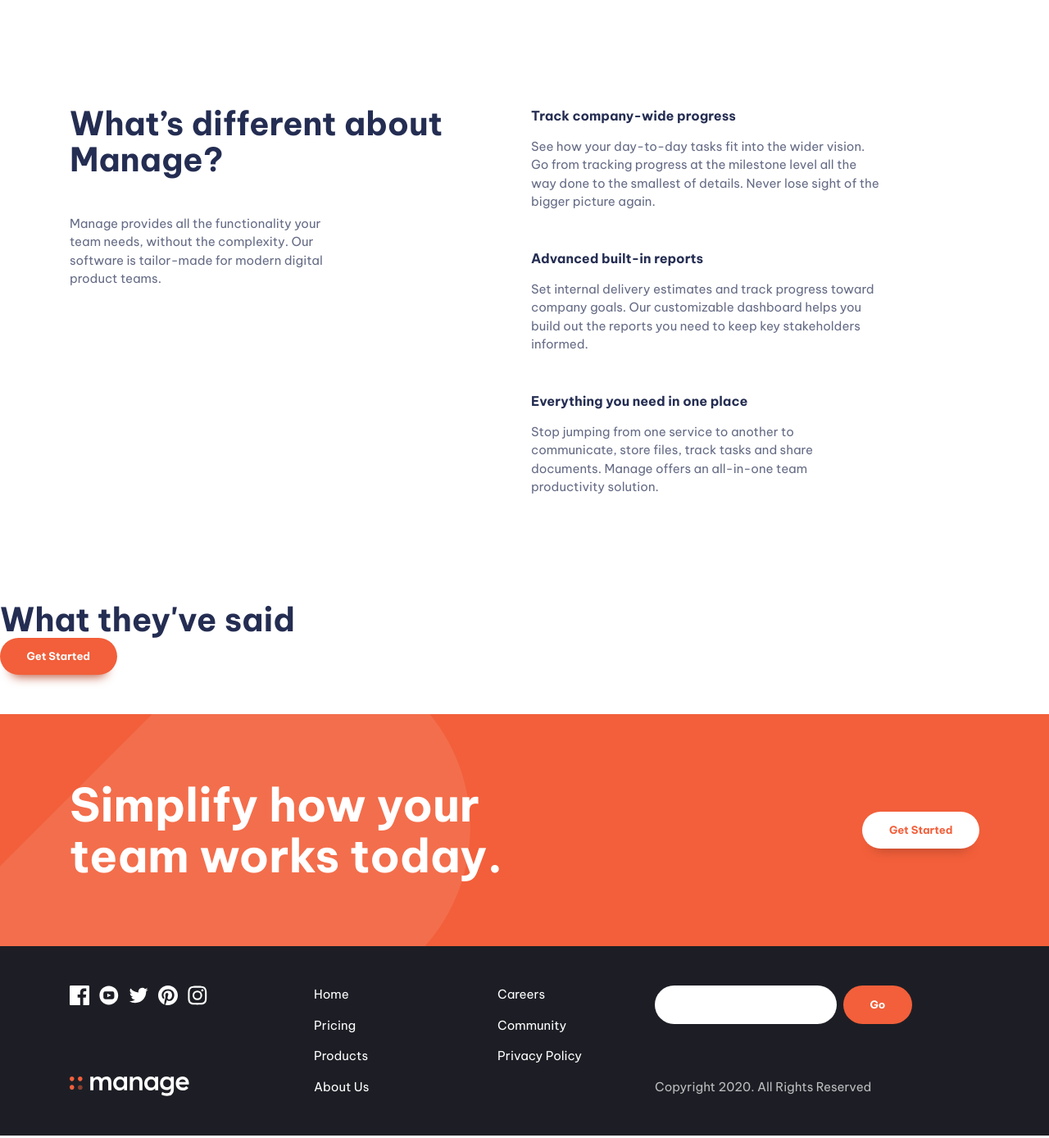
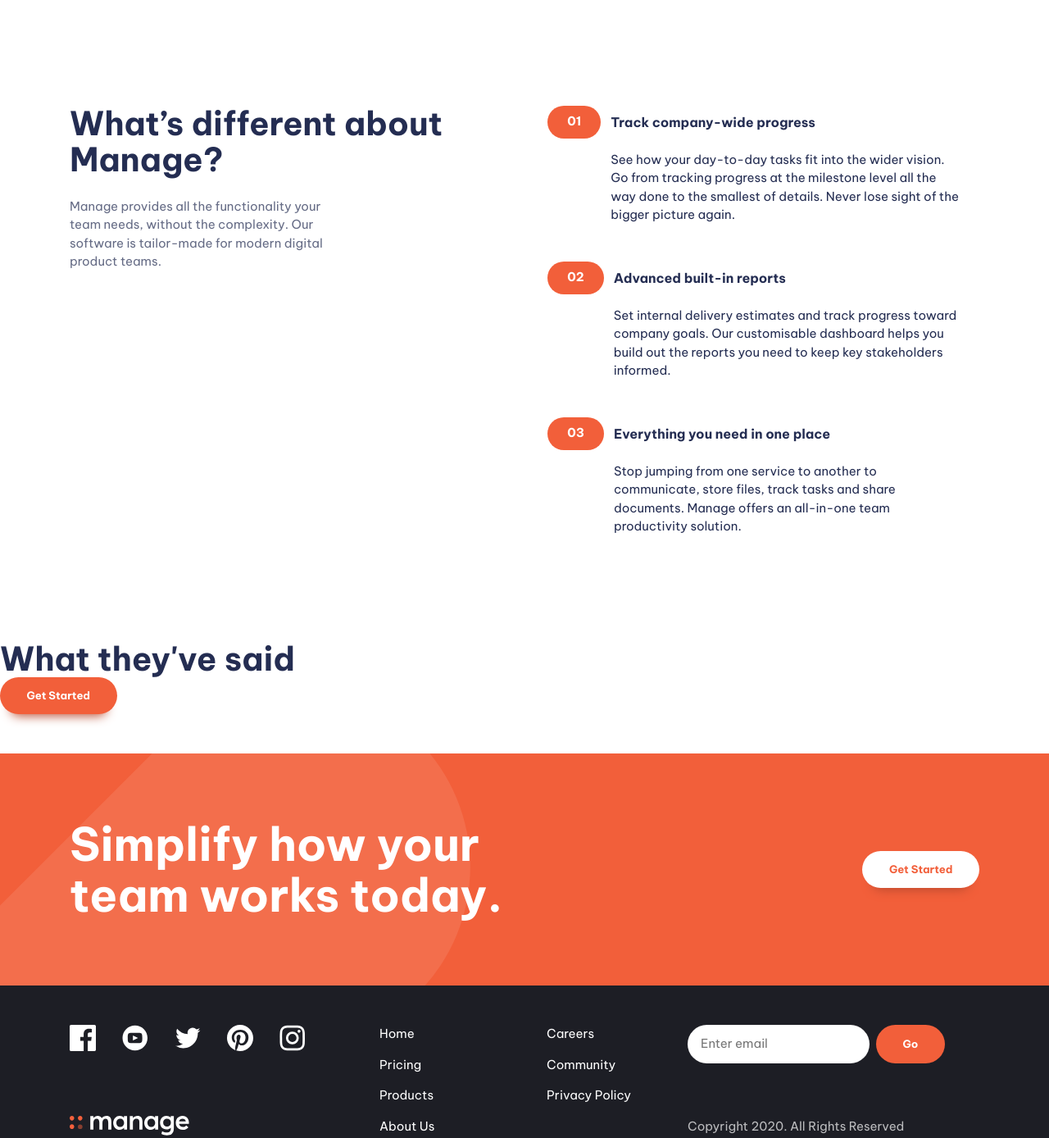
Before and after one commit to kevin-powell/fem-manage-landing-page-part-6, a website built with Vite: page index.html in a window 1280 px wide. Shown: the part 700-2088 px from the top of the page at 82% size. Built offline with nearby package versions, Linux system fonts and the light colour scheme.

Commit message:
styling numbered list

```diff
--- a/index.html
+++ b/index.html
@@ -16,9 +16,9 @@
   <header class="primary-header">
     <div class="container">
       <div class="nav-wrapper">
-        <a href="#">
+        <a href="#" aria-label="home">
           <svg class="logo" width="146" height="24">
-            <use xlink:href="/images/logo.svg#logo"></use>
+            <use xlink:href="images/logo.svg#logo"></use>
           </svg>
         </a>
         <button class="mobile-nav-toggle" aria-controls="primary-navigation" aria-expanded="false">
@@ -62,7 +62,7 @@
     <section class="padding-block-900">
       <div class="container">
         <div class="even-columns">
-          <div class="flow">
+          <div class="flow text-center-sm-only margi" style="--flow-spacer: 1.5rem">
             <h2 class="fs-secondary-heading fw-bold">What’s different about Manage?</h2>
             <p>Manage provides all the functionality your team needs, without the complexity. Our software is
               tailor-made for modern
@@ -72,8 +72,9 @@
             <ul class="numbered-items | flow" role="list">
               <li>
                 <div class="flow" style="--flow-spacer: 1em">
-                  <h3 class="fs-600 fw-bold">Track company-wide progress</h3>
-                  <p data-width="wide">See how your day-to-day tasks fit into the wider vision. Go from tracking
+                  <h3 class="numbered-items__title | fs-600 fw-bold">Track company-wide progress</h3>
+                  <p class="numbered-items__body" data-width="wide">See how your day-to-day tasks fit into the wider
+                    vision. Go from tracking
                     progress at the milestone
                     level all the way
                     done to the smallest of details. Never lose sight of the bigger picture again.</p>
@@ -81,9 +82,10 @@
               </li>
               <li>
                 <div class="flow" style="--flow-spacer: 1em">
-                  <h3 class="fs-600 fw-bold">Advanced built-in reports</h3>
-                  <p data-width="wide">Set internal delivery estimates and track progress toward company goals. Our
-                    customizable dashboard
+                  <h3 class="numbered-items__title | fs-600 fw-bold">Advanced built-in reports</h3>
+                  <p class="numbered-items__body" data-width="wide">Set internal delivery estimates and track progress
+                    toward company goals. Our
+                    customisable dashboard
                     helps you build out
                     the reports you need to keep key stakeholders informed.</p>
 
@@ -91,8 +93,9 @@
               </li>
               <li>
                 <div class="flow" style="--flow-spacer: 1em">
-                  <h3 class="fs-600 fw-bold">Everything you need in one place</h3>
-                  <p data-width="wide">Stop jumping from one service to another to communicate, store files, track tasks
+                  <h3 class="numbered-items__title | fs-600 fw-bold">Everything you need in one place</h3>
+                  <p class="numbered-items__body" data-width="wide">Stop jumping from one service to another to
+                    communicate, store files, track tasks
                     and share
                     documents. Manage offers an
                     all-in-one team productivity solution.</p>
@@ -131,44 +134,35 @@
         <div class="primary-footer-logo-social">
           <a href="#" aria-label="home">
             <svg class="logo" width="146" height="24">
-              <use xlink:href="/images/logo.svg#logo"></use>
+              <use xlink:href="images/logo.svg#logo"></use>
             </svg>
           </a>
+
           <ul class="social-list" role="list" aria-label="Social links">
+            <li><a aria-label="facebook" href="#">
+                <svg class="social-icon">
+                  <use xlink:href="images/social-icons.svg#icon-facebook"></use>
+                </svg></a>
+            </li>
+            <li><a aria-label="youtube" href="#">
+                <svg class="social-icon">
+                  <use xlink:href="images/social-icons.svg#icon-youtube"></use>
+                </svg>
+              </a></li>
+            <li><a aria-label="twitter" href="#">
+                <svg class="social-icon">
+                  <use xlink:href="images/social-icons.svg#icon-twitter"></use>
+                </svg>
+              </a></li>
+            <li><a aria-label="pinterest" href="#">
+                <svg class="social-icon">
+                  <use xlink:href="images/social-icons.svg#icon-pinterest"></use>
+                </svg>
+              </a></li>
             <li>
-              <a aria-label="facebook" href="#">
+              <a aria-label="instragram" href="#">
                 <svg class="social-icon">
-                  <use xlink:href="/images/social-icons.svg#icon-facebook"></use>
-                </svg>
-              </a>
-            </li>
-            <li>
-              <a aria-label="youtube" href="#">
-                <svg class="social-icon">
-                  <use xlink:href="/images/social-icons.svg#icon-youtube"></use>
-                </svg>
-              </a>
-            </li>
-            <li>
-              <!-- svg social icons: https://www.youtube.com/watch?v=eX9JhQtMxCg&list=PL4-IK0AVhVjNDRHoXGort7sDWcna8cGPA&index=8&ab_channel=KevinPowell;
-                at 06:50 -->
-              <a aria-label="twitter" href="#">
-                <svg class="social-icon">
-                  <use xlink:href="/images/social-icons.svg#icon-twitter"></use>
-                </svg>
-              </a>
-            </li>
-            <li>
-              <a aria-label="pinterest" href="#">
-                <svg class="social-icon">
-                  <use xlink:href="/images/social-icons.svg#icon-pinterest"></use>
-                </svg>
-              </a>
-            </li>
-            <li>
-              <a aria-label="instagram" href="#">
-                <svg class="social-icon">
-                  <use xlink:href="/images/social-icons.svg#icon-instagram"></use>
+                  <use xlink:href="images/social-icons.svg#icon-instagram"></use>
                 </svg>
               </a>
             </li>
@@ -189,7 +183,7 @@
         </div>
         <div class="primary-footer-form">
           <form action="">
-            <input type="email">
+            <input type="email" placeholder="Enter email">
             <button class="button" data-shadow="none">Go</button>
           </form>
           <p>Copyright 2020. All Rights Reserved</p>
--- a/style.css
+++ b/style.css
@@ -213,7 +213,7 @@
 @media (max-width: 50em) {
 	.primary-navigation {
 		display: none;
-
+		z-index: 10;
 		position: fixed;
 		padding: var(--size-700);
 		inset: 7rem var(--size-400) auto;
@@ -222,7 +222,6 @@
 		background: var(--clr-neutral-100);
 		border-radius: var(--size-100);
 		box-shadow: 0 0 0.75em rgb(0, 0, 0, 0.05);
-		z-index: 10;
 	}
 
 	.primary-header[data-overlay]::before {
@@ -260,7 +259,7 @@
 	}
 }
 
-/*  footer */
+/* footer */
 
 .primary-footer {
 	--logo-color: var(--clr-neutral-100);
@@ -269,7 +268,10 @@
 .primary-footer-wrapper {
 	display: grid;
 	gap: var(--size-700);
-	grid-template-areas: 'form' 'nav' 'logo-social';
+	grid-template-areas:
+		'form'
+		'nav'
+		'logo-social';
 }
 
 .primary-footer-logo-social {
@@ -297,7 +299,7 @@
 	gap: var(--size-200);
 }
 
-input:where([type='text'], [type='email']) {
+input:where([type='text'], [type='email'], ) {
 	border-radius: 100vw;
 	border: 0;
 	padding: var(--size-300) var(--size-400);
@@ -307,6 +309,7 @@
 	.primary-footer-wrapper {
 		grid-template-areas: 'logo-social nav form';
 	}
+
 	.primary-footer-logo-social {
 		align-items: flex-start;
 		justify-content: space-between;
@@ -336,7 +339,7 @@
 	color: var(--clr-accent-400);
 }
 
-/*  social list */
+/* social list */
 
 .social-list {
 	display: flex;
@@ -351,17 +354,6 @@
 
 .social-list a:is(:hover, :focus) .social-icon {
 	fill: var(--clr-accent-400);
-}
-
-@media (min-width: 50em) {
-	.social-list {
-		display: flex;
-		gap: var(--size-300);
-	}
-
-	.social-icon {
-		width: var(--size-500);
-	}
 }
 
 /* cta */
@@ -390,6 +382,74 @@
 	opacity: 0.1;
 }
 
+/* numbered items */
+
+.numbered-items {
+	counter-reset: count;
+	width: fit-content;
+	margin-inline: auto;
+}
+
+.numbered-items li {
+	counter-increment: count;
+}
+
+.numbered-items div {
+	display: grid;
+	position: relative;
+	align-items: center;
+	column-gap: var(--size-300);
+	grid-template-columns: min-content 1fr;
+}
+
+.numbered-items__title {
+	grid-row: 1 / 2;
+	grid-column: 2 / 3;
+	line-height: 1;
+}
+
+.numbered-items__body {
+	grid-column: 1 / -1;
+}
+
+@media (min-width: 30em) {
+	.numbered-items__body {
+		grid-column: 2 / -1;
+	}
+}
+
+.numbered-items div::before,
+.numbered-items div::after {
+	height: 40px;
+}
+
+.numbered-items div::before {
+	content: '0' counter(count);
+	display: flex;
+	align-items: center;
+	color: var(--clr-neutral-100);
+	font-weight: var(--fw-bold);
+	background-color: var(--clr-accent-400);
+	padding: 0 var(--size-500);
+	border-radius: 100vw;
+	grid-row: 1 / 2;
+	grid-column: 1 / 2;
+}
+
+@media (max-width: 30em) {
+	.numbered-items div::after {
+		--bg: var(--clr-accent-100);
+		content: '';
+		display: block;
+		z-index: -1;
+		border-radius: 100vw 0 0 100vw;
+		grid-column: 1 / -1;
+		grid-row: 1 / 2;
+		box-shadow: 5em 0 0 var(--bg);
+		background: var(--bg);
+	}
+}
+
 /* Utility classes */
 
 .visually-hidden {
@@ -406,9 +466,9 @@
 
 .container {
 	--max-width: 1110px;
-	--padding: 1rem;
+	--container-padding: 1rem;
 
-	width: min(var(--max-width), 100% - (var(--padding) * 2));
+	width: min(var(--max-width), 100% - (var(--container-padding) * 2));
 	margin-inline: auto;
 }
 
@@ -440,6 +500,24 @@
 
 :where(.flow :not(:first-child)) {
 	margin-top: var(--flow-spacer, 3em);
+}
+
+.text-center {
+	text-align: center;
+}
+
+.text-center p {
+	margin-inline: auto;
+}
+
+@media (max-width: 50em) {
+	.text-center-sm-only {
+		text-align: center;
+	}
+
+	.text-center-sm-only p {
+		margin-inline: auto;
+	}
 }
 
 .text-primary-400 {
@@ -513,6 +591,10 @@
 	padding-block: var(--size-700);
 }
 
+.margin-bottom-700 {
+	margin-block-end: var(--size-700);
+}
+
 .display-sm-none {
 	display: none;
 }
```
